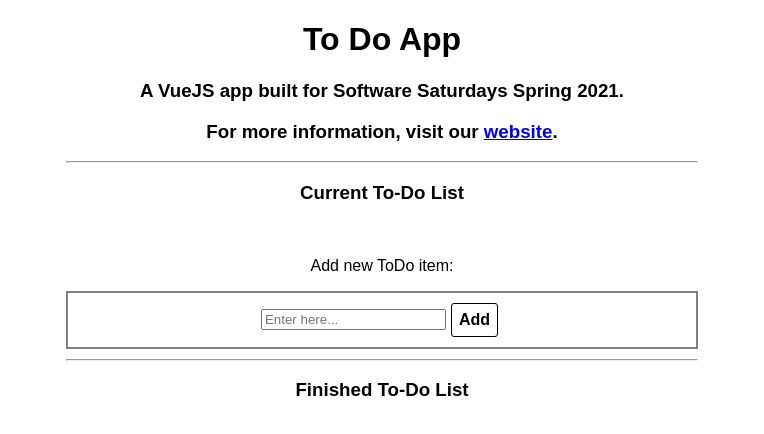
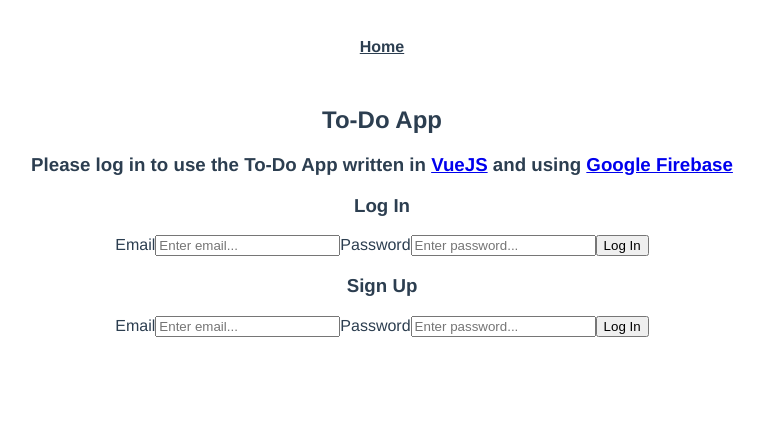
Before and after one commit to hadiahmed098/ToDo, a Vue app: page /#/login in a window 1280 px wide. Shown: the top 434 px of the page, without its empty margins (258-1022 px from the left). Built offline with nearby package versions, Linux system fonts and the light colour scheme; no server answers.

Commit message:
Added auth and routing

```diff
--- a/package.json
+++ b/package.json
@@ -10,11 +10,13 @@
   "dependencies": {
     "core-js": "^3.6.5",
     "firebase": "^8.3.1",
-    "vue": "^2.6.11"
+    "vue": "^2.6.11",
+    "vue-router": "^3.2.0"
   },
   "devDependencies": {
     "@vue/cli-plugin-babel": "~4.5.0",
     "@vue/cli-plugin-eslint": "~4.5.0",
+    "@vue/cli-plugin-router": "^4.5.12",
     "@vue/cli-service": "~4.5.0",
     "babel-eslint": "^10.1.0",
     "eslint": "^6.7.2",
--- a/src/App.vue
+++ b/src/App.vue
@@ -1,43 +1,39 @@
 <template>
   <div id="app">
-    <h1>To Do App</h1>
-    <h3>A VueJS app built for Software Saturdays Spring 2021.</h3>
-    <h3>For more information, visit our <a href="https://purdueieee.org/software">website</a>.</h3>
-    <hr >
-    <h3>Current To-Do List</h3>
-    <TaskList>
-    </TaskList>
-    <hr >
-    <h3>Finished To-Do List</h3>
+    <div id="nav">
+      <router-link to="/">Home</router-link>
+    </div>
+    <router-view/>
   </div>
 </template>
 
 <script>
-import TaskList from './components/TaskList'
-
 export default {
-  name: 'App',
-  components: {
-    TaskList,
-  },
-
+   userAuth: {
+     uid: null
+   }
 }
 </script>
 
 <style>
 #app {
+  font-family: Avenir, Helvetica, Arial, sans-serif;
+  -webkit-font-smoothing: antialiased;
+  -moz-osx-font-smoothing: grayscale;
   text-align: center;
-  font-family: Arial, Helvetica, sans-serif;
-  width: 50%;
-  margin: 0px auto;
+  color: #2c3e50;
 }
 
-.button {
-    border: 1px solid black;
-    padding: 7px;
-    margin: 5px;
-    border-radius: 3px;
-    font-weight: bold;
-    cursor: pointer;
+#nav {
+  padding: 30px;
+}
+
+#nav a {
+  font-weight: bold;
+  color: #2c3e50;
+}
+
+#nav a.router-link-exact-active {
+  color: #42b983;
 }
 </style>
--- a/src/components/TaskList.vue
+++ /dev/null
@@ -1,34 +0,0 @@
-<template>
-    <div class="task-list">
-        <slot></slot>
-        <br>
-        <p>Add new ToDo item:</p>
-        <div class="tasklist-wrapper">
-            <input placeholder="Enter here..." v-model="new_task_txt">
-            <div class="button">Add</div>
-        </div>
-    </div>
-</template>
-
-<script>
-export default {
-    name: 'TaskList',
-    data: function() {
-        return {
-            new_tast_txt: "",
-        }
-    }
-}
-</script>
-
-<style scoped>
-    .tasklist-wrapper {
-        display: flex;
-        flex-flow: row wrap;
-        justify-content: center;
-        align-items: center;
-        border: 2px solid grey;
-        margin: 10px 0px;
-        padding: 5px;
-    }
-</style>
--- a/src/firebase.js
+++ b/src/firebase.js
@@ -1,4 +1,4 @@
-import * as firebase from 'firebase/app'
+import firebase from 'firebase/app'
 import 'firebase/auth'
 import 'firebase/database'
 
@@ -21,4 +21,5 @@ const auth = firebase.auth();
 export {
     db,
     auth,
+    firebase,
 }
--- a/src/main.js
+++ b/src/main.js
@@ -1,9 +1,16 @@
 import Vue from 'vue'
 import App from './App.vue'
 import { auth } from './firebase'
+import router from './router'
 
 Vue.config.productionTip = false
 
-new Vue({
-  render: h => h(App),
-}).$mount('#app')
+let app
+auth.onAuthStateChanged(() => {
+  if (!app) {
+    app = new Vue({
+      router,
+      render: h => h(App)
+    }).$mount('#app')
+  }
+})
--- /dev/null
+++ b/src/router/index.js
@@ -0,0 +1,40 @@
+import Vue from 'vue'
+import VueRouter from 'vue-router'
+import Home from '../views/Home.vue'
+import { auth } from '../firebase'
+
+Vue.use(VueRouter)
+
+const routes = [
+  {
+    path: '/',
+    name: 'Home',
+    component: Home,
+    meta: {
+      requiresAuth: true
+    }
+  },
+  {
+    path: '/login',
+    name: 'Login',
+    component: () => import( /* webpackChunkName: "login" */ '../views/Login.vue')
+  }
+]
+
+const router = new VueRouter({
+  base: process.env.BASE_URL,
+  routes
+})
+
+// Make sure user is logged in before moving
+router.beforeEach((to, from, next) => {
+  const requiresAuth = to.matched.some(x => x.meta.requiresAuth);
+
+  if(requiresAuth && !auth.currentUser) {
+    next('/login');
+  } else {
+    next();
+  }
+});
+
+export default router
--- /dev/null
+++ b/src/views/Home.vue
@@ -0,0 +1,18 @@
+<template>
+  <div class="home">
+    <img alt="Vue logo" src="../assets/logo.png">
+    <HelloWorld msg="Welcome to Your Vue.js App"/>
+  </div>
+</template>
+
+<script>
+// @ is an alias to /src
+import HelloWorld from '@/components/HelloWorld.vue'
+
+export default {
+  name: 'Home',
+  components: {
+    HelloWorld
+  }
+}
+</script>
--- /dev/null
+++ b/src/views/Login.vue
@@ -0,0 +1,84 @@
+<template>
+  <div id="login">
+    <h2>To-Do App</h2>
+    <h3>Please log in to use the To-Do App written in <a href="https://vuejs.org/" target="_blank">VueJS</a> and using <a href="https://firebase.google.com" target="_blank">Google Firebase</a></h3>
+    <div v-if="loginErr">
+      There was an error while logging in. ({{loginErrCode}}: {{loginErrMsg}})
+    </div>
+    <div v-if="loginGood">
+      You have been logged in.
+    </div>
+    <div>
+      <form @submit.prevent>
+        <h3>Log In</h3>
+        <label for="email">Email</label>
+        <input v-model.trim="loginForm.email" type="text" placeholder="Enter email..." id="email" />
+        <label for="password">Password</label>
+        <input v-model.trim="loginForm.password" type="password" placeholder="Enter password..." id="password" />
+        <button @click="login" class="button">Log In</button>
+      </form>
+      <form @submit.prevent>
+        <h3>Sign Up</h3>
+        <label for="email1">Email</label>
+        <input v-model.trim="signUpForm.email" type="text" placeholder="Enter email..." id="email1" />
+        <label for="password1">Password</label>
+        <input v-model.trim="signUpForm.password" type="password" placeholder="Enter password..." id="password1" />
+        <button @click="signup" class="button">Log In</button>
+      </form>
+    </div>
+  </div>
+</template>
+
+<script>
+import {auth} from '../firebase'
+import user from '../App.vue'
+
+export default {
+  data() {
+    return {
+      loginForm: {
+        email: '',
+        password: '',
+      },
+      signUpForm: {
+        email: '',
+        password: '',
+      },
+      loginErr: false,
+      loginErrMsg: '',
+      loginErrCode: '',
+      loginGood: false,
+    }
+  },
+  methods: {
+    login: function() {
+      auth.signInWithEmailAndPassword(this.loginForm.email, this.loginForm.password)
+      .then((userCred) => {
+        user.uid = userCred.user;
+        this.loginErr = false;
+        this.loginGood = true;
+      })
+      .catch((error) => {
+        this.loginErrMsg = error.message;
+        this.loginErrCode = error.code;
+        this.loginErr = true;
+        this.loginGood = false;
+      });
+    },
+    signup: function() {
+      auth.createUserWithEmailAndPassword(this.signUpForm.email, this.signUpForm.password)
+      .then((userCred) => {
+        user.uid = userCred.user;
+        this.loginGood = true;
+        this.loginErr = false;
+      })
+      .catch((error) => {
+        this.loginErrMsg = error.message;
+        this.loginErrCode = error.code;
+        this.loginErr = true;
+        this.loginGood = false;
+      });
+    }
+  }
+}
+</script>
```
Also changed, not shown: 1 other file (tests, documents, lock files or other folders).
